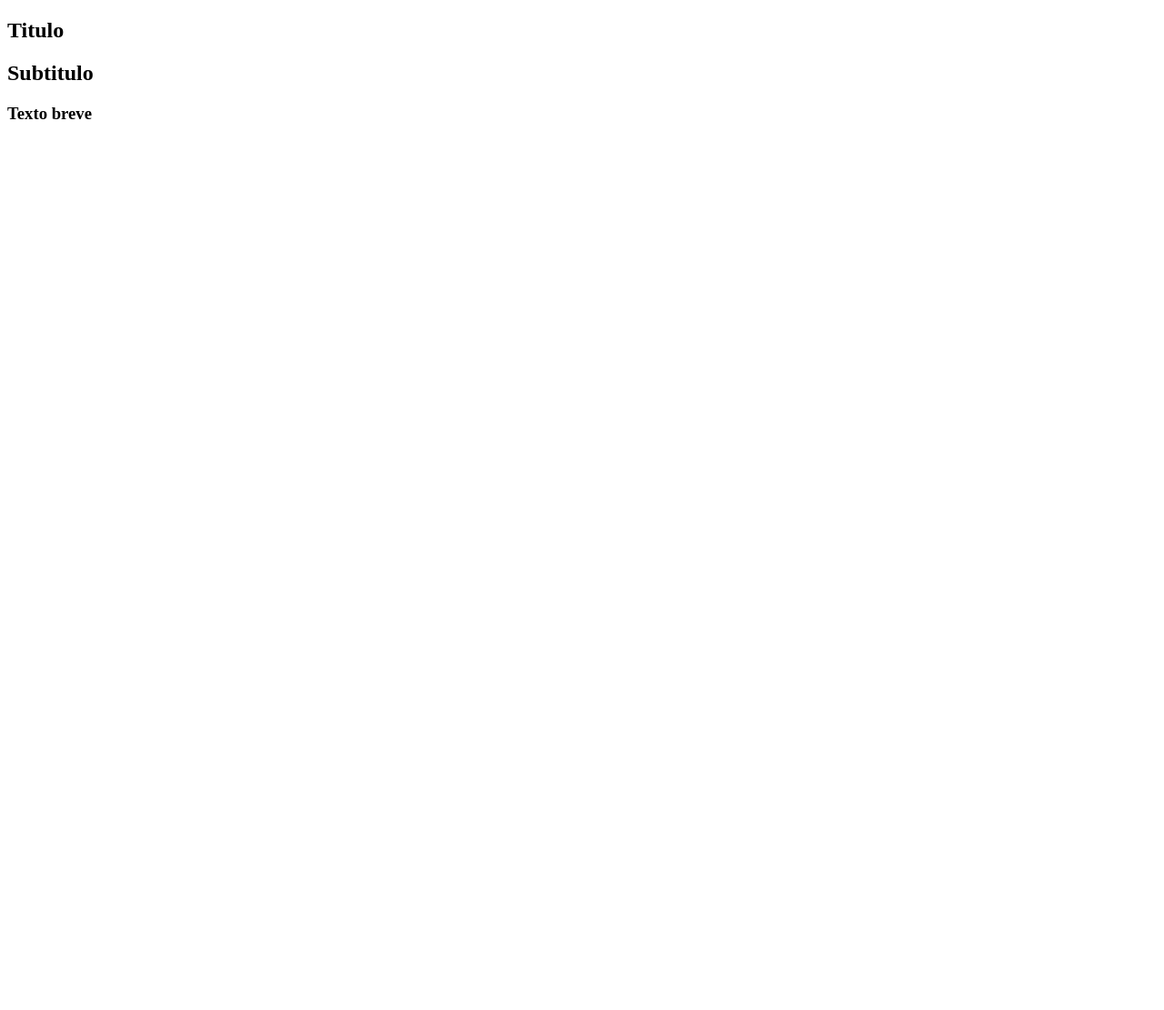
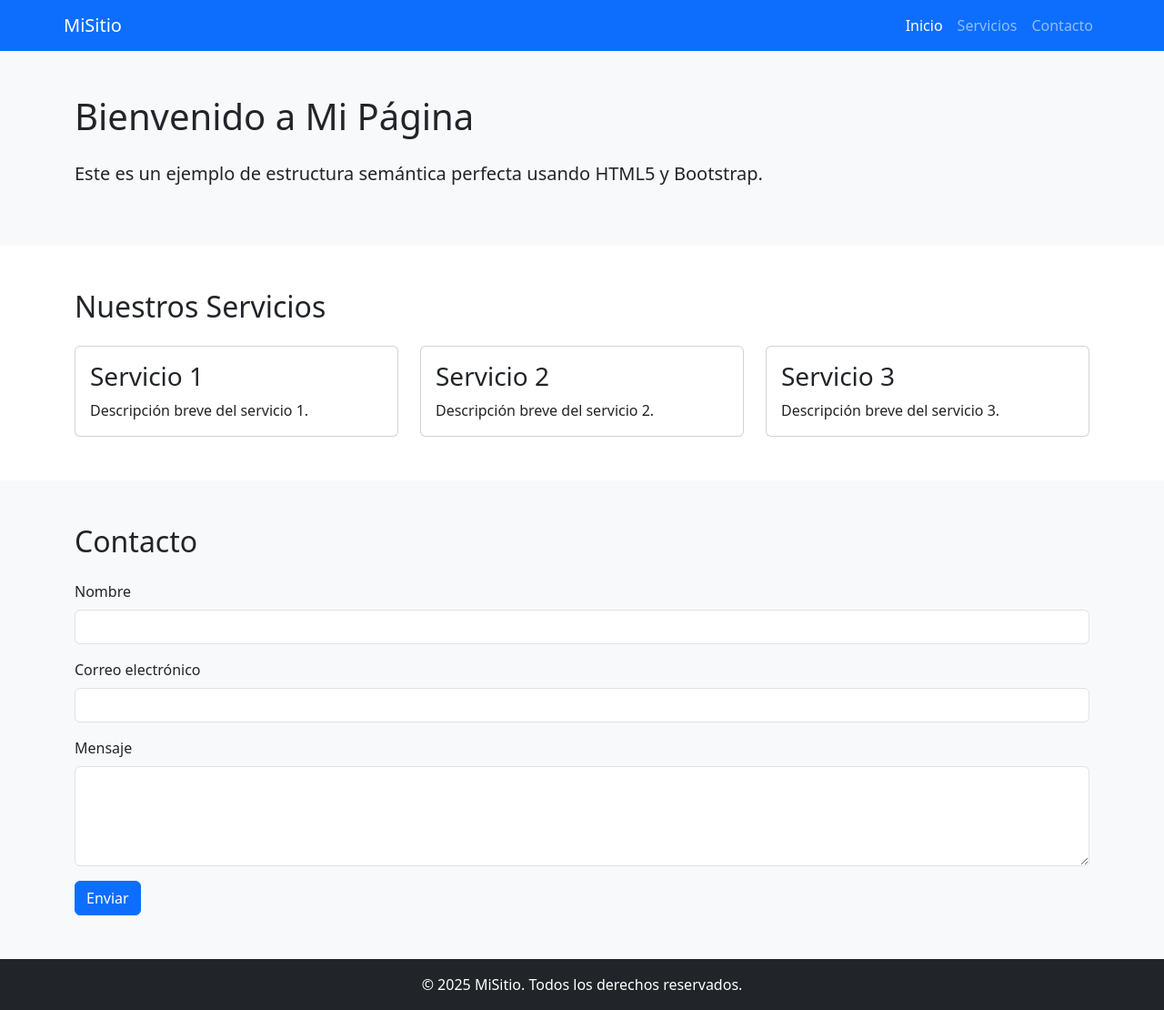
Before and after one commit to jmprog777/Repositorio-Prueba-Juan-Meny, a plain HTML site: page index.html in a window 1280 px wide. Shown: the whole page at 91% size. Before the commit the page ends 800 px from the top, so only its background shows below. Drawn offline with nearby package versions, Linux system fonts and the light colour scheme.

Commit message:
Update index.html

```diff
--- a/index.html
+++ b/index.html
@@ -1,17 +1,109 @@
 <!DOCTYPE html>
-<html lang="en">
+<html lang="es">
 <head>
-    <meta charset="UTF-8">
-    <meta name="viewport" content="width=device-width, initial-scale=1.0">
-    <title>Demo</title>
+  <meta charset="UTF-8" />
+  <meta name="viewport" content="width=device-width, initial-scale=1.0" />
+  <meta name="description" content="Página con estructura semántica perfecta usando Bootstrap" />
+  <title>Mi Página Bootstrap</title>
+  <!-- Bootstrap CSS -->
+  <link href="https://cdn.jsdelivr.net/npm/bootstrap@5.3.3/dist/css/bootstrap.min.css" rel="stylesheet" />
 </head>
-<body>
-    <section>
-        <div class="contener">
-            <h1>Titulo</h1>
-            <h2>Subtitulo</h2>
-            <h3>Texto breve</h3>
+<body class="d-flex flex-column min-vh-100">
+
+  <!-- HEADER -->
+  <header class="bg-primary text-white">
+    <nav class="navbar navbar-expand-lg navbar-dark container">
+      <a class="navbar-brand" href="#">MiSitio</a>
+      <button class="navbar-toggler" type="button" data-bs-toggle="collapse" data-bs-target="#menuPrincipal" aria-controls="menuPrincipal" aria-expanded="false" aria-label="Mostrar menú">
+        <span class="navbar-toggler-icon"></span>
+      </button>
+      <div class="collapse navbar-collapse" id="menuPrincipal">
+        <ul class="navbar-nav ms-auto">
+          <li class="nav-item">
+            <a class="nav-link active" href="#inicio" aria-current="page">Inicio</a>
+          </li>
+          <li class="nav-item">
+            <a class="nav-link" href="#servicios">Servicios</a>
+          </li>
+          <li class="nav-item">
+            <a class="nav-link" href="#contacto">Contacto</a>
+          </li>
+        </ul>
+      </div>
+    </nav>
+  </header>
+
+  <!-- MAIN -->
+  <main class="flex-grow-1">
+    <section id="inicio" class="py-5 bg-light">
+      <div class="container">
+        <h1 class="mb-4">Bienvenido a Mi Página</h1>
+        <p class="lead">Este es un ejemplo de estructura semántica perfecta usando HTML5 y Bootstrap.</p>
+      </div>
+    </section>
+
+    <section id="servicios" class="py-5">
+      <div class="container">
+        <h2 class="mb-4">Nuestros Servicios</h2>
+        <div class="row g-4">
+          <article class="col-md-4">
+            <div class="card h-100">
+              <div class="card-body">
+                <h3 class="card-title">Servicio 1</h3>
+                <p class="card-text">Descripción breve del servicio 1.</p>
+              </div>
+            </div>
+          </article>
+          <article class="col-md-4">
+            <div class="card h-100">
+              <div class="card-body">
+                <h3 class="card-title">Servicio 2</h3>
+                <p class="card-text">Descripción breve del servicio 2.</p>
+              </div>
+            </div>
+          </article>
+          <article class="col-md-4">
+            <div class="card h-100">
+              <div class="card-body">
+                <h3 class="card-title">Servicio 3</h3>
+                <p class="card-text">Descripción breve del servicio 3.</p>
+              </div>
+            </div>
+          </article>
         </div>
+      </div>
     </section>
+
+    <section id="contacto" class="py-5 bg-light">
+      <div class="container">
+        <h2 class="mb-4">Contacto</h2>
+        <form>
+          <div class="mb-3">
+            <label for="nombre" class="form-label">Nombre</label>
+            <input type="text" id="nombre" class="form-control" required>
+          </div>
+          <div class="mb-3">
+            <label for="email" class="form-label">Correo electrónico</label>
+            <input type="email" id="email" class="form-control" required>
+          </div>
+          <div class="mb-3">
+            <label for="mensaje" class="form-label">Mensaje</label>
+            <textarea id="mensaje" class="form-control" rows="4" required></textarea>
+          </div>
+          <button type="submit" class="btn btn-primary">Enviar</button>
+        </form>
+      </div>
+    </section>
+  </main>
+
+  <!-- FOOTER -->
+  <footer class="bg-dark text-white text-center py-3 mt-auto">
+    <div class="container">
+      <p class="mb-0">&copy; 2025 MiSitio. Todos los derechos reservados.</p>
+    </div>
+  </footer>
+
+  <!-- Bootstrap JS -->
+  <script src="https://cdn.jsdelivr.net/npm/bootstrap@5.3.3/dist/js/bootstrap.bundle.min.js"></script>
 </body>
 </html>
```
